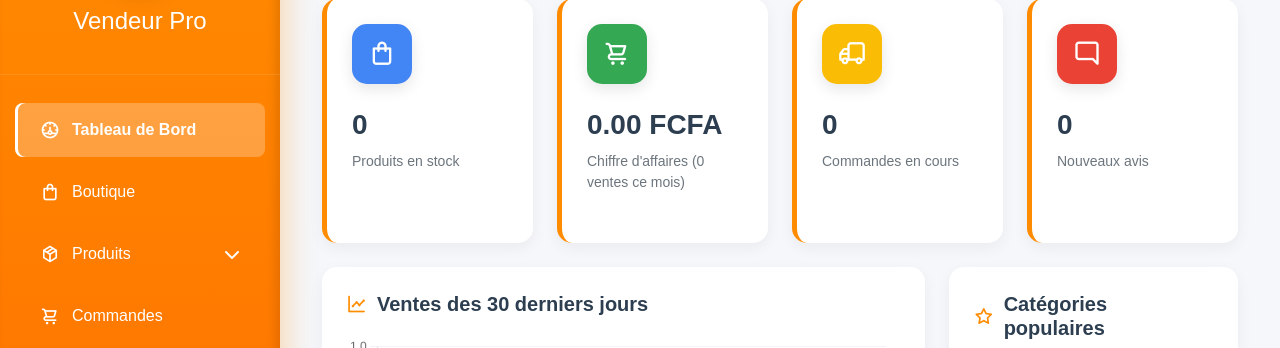
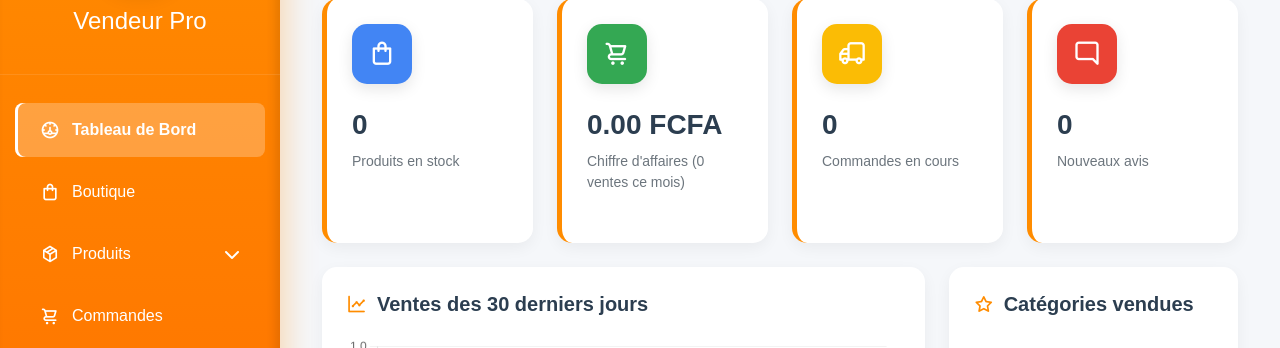
Before and after one commit to gedeon2004/PPE-301, a Django app: page /dashboard/ in a window 1280 px wide. Shown: the part 139-487 px from the top of the page. Run offline with Django 5.2, Linux system fonts and the light colour scheme; the visitor is signed in with stand-in values (Sample User, id 1); data that the repository does not hold is empty; some libraries are stand-ins or nearby versions.

Commit message:
mise à jour

```diff
--- a/boutique/templates/boutique/dashboard.html
+++ b/boutique/templates/boutique/dashboard.html
@@ -683,7 +683,7 @@
 
                     <div class="col-lg-4 animate-fade-in-up" style="animation-delay: 0.7s;">
                         <div class="chart-container h-100">
-                            <h5 class="chart-title"><i class="uil uil-favorite"></i> Catégories populaires</h5>
+                            <h5 class="chart-title"><i class="uil uil-favorite"></i> Catégories vendues</h5>
                             <canvas id="categoriesChart" width="400" height="400"></canvas>
                         </div>
                     </div>
```
Also changed, not shown: media/produits/téléchargement_aI5frOz.jpg (added).
